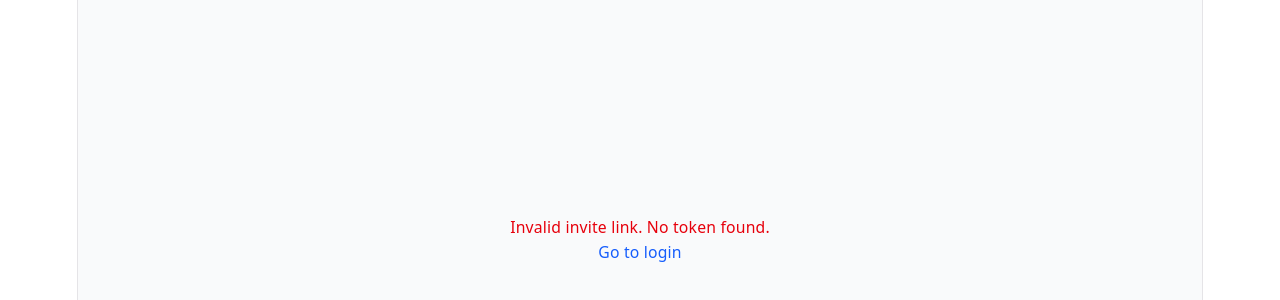
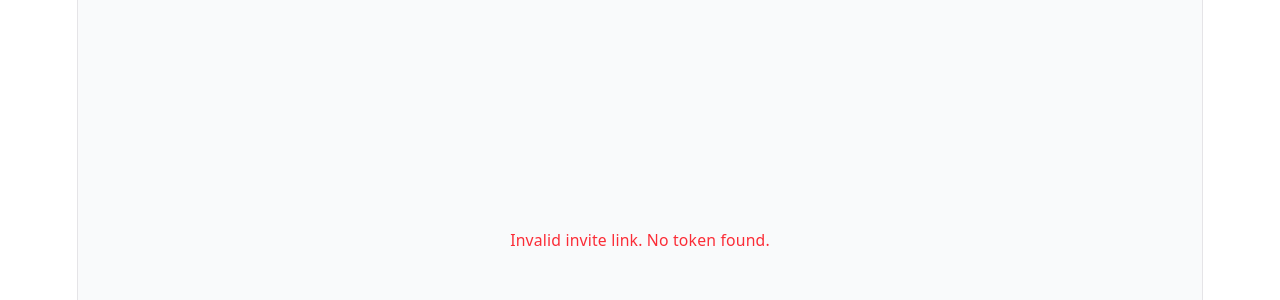
Before and after one commit to sharique5/dsx-workflow-core, a React (Vite) app in the folder apps/portal/: page /accept-invite in a window 1280 px wide. Shown: the part 160-460 px from the top of the page. Built offline with nearby package versions, Linux system fonts and the light colour scheme; no server answers.

Commit message:
fix(portal): resolve lint errors — remove stale eslint-disable, fix setState-in-effect

```diff
--- a/apps/portal/src/app/router.tsx
+++ b/apps/portal/src/app/router.tsx
@@ -1,4 +1,3 @@
-/* eslint-disable react-refresh/only-export-components */
 import { createBrowserRouter } from 'react-router-dom';
 import { PortalLoginPage } from '../modules/auth/pages/PortalLoginPage';
 import { PortalOTPPage } from '../modules/auth/pages/PortalOTPPage';
--- a/apps/portal/src/modules/auth/pages/AcceptInvitePage.tsx
+++ b/apps/portal/src/modules/auth/pages/AcceptInvitePage.tsx
@@ -9,12 +9,10 @@ export function AcceptInvitePage() {
   const setUser = usePortalAuthStore((s) => s.setUser);
   const [error, setError] = useState<string | null>(null);
 
+  const token = searchParams.get('token');
+
   useEffect(() => {
-    const token = searchParams.get('token');
-    if (!token) {
-      setError('Invalid invite link. No token found.');
-      return;
-    }
+    if (!token) return;
 
     const run = async () => {
       try {
@@ -29,7 +27,15 @@ export function AcceptInvitePage() {
     };
 
     void run();
-  }, []); // eslint-disable-line react-hooks/exhaustive-deps
+  }, [token]); // eslint-disable-line react-hooks/exhaustive-deps
+
+  if (!token) {
+    return (
+      <div className="min-h-screen flex items-center justify-center bg-gray-50 px-4">
+        <p className="text-sm text-red-500">Invalid invite link. No token found.</p>
+      </div>
+    );
+  }
 
   if (error) {
     return (
```
